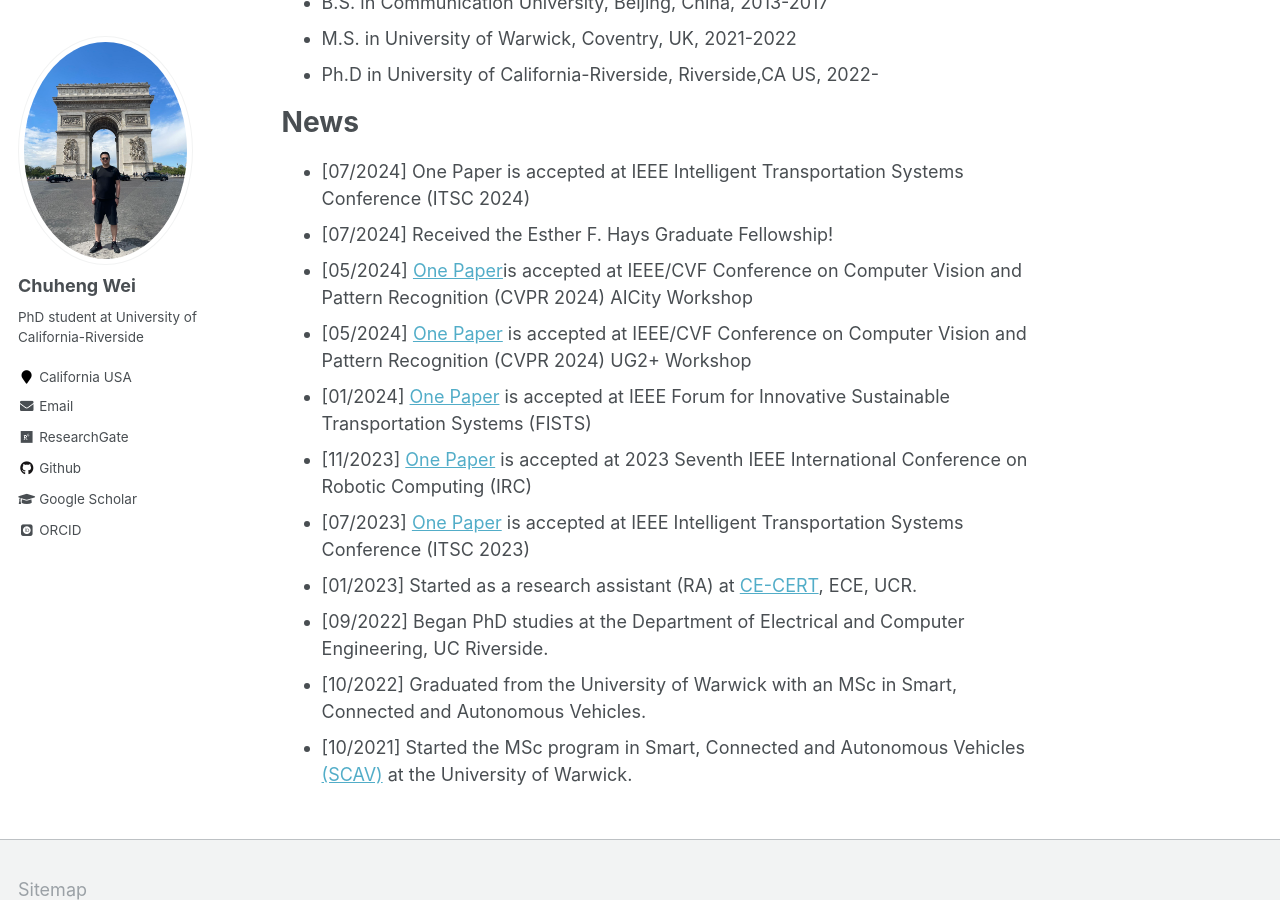
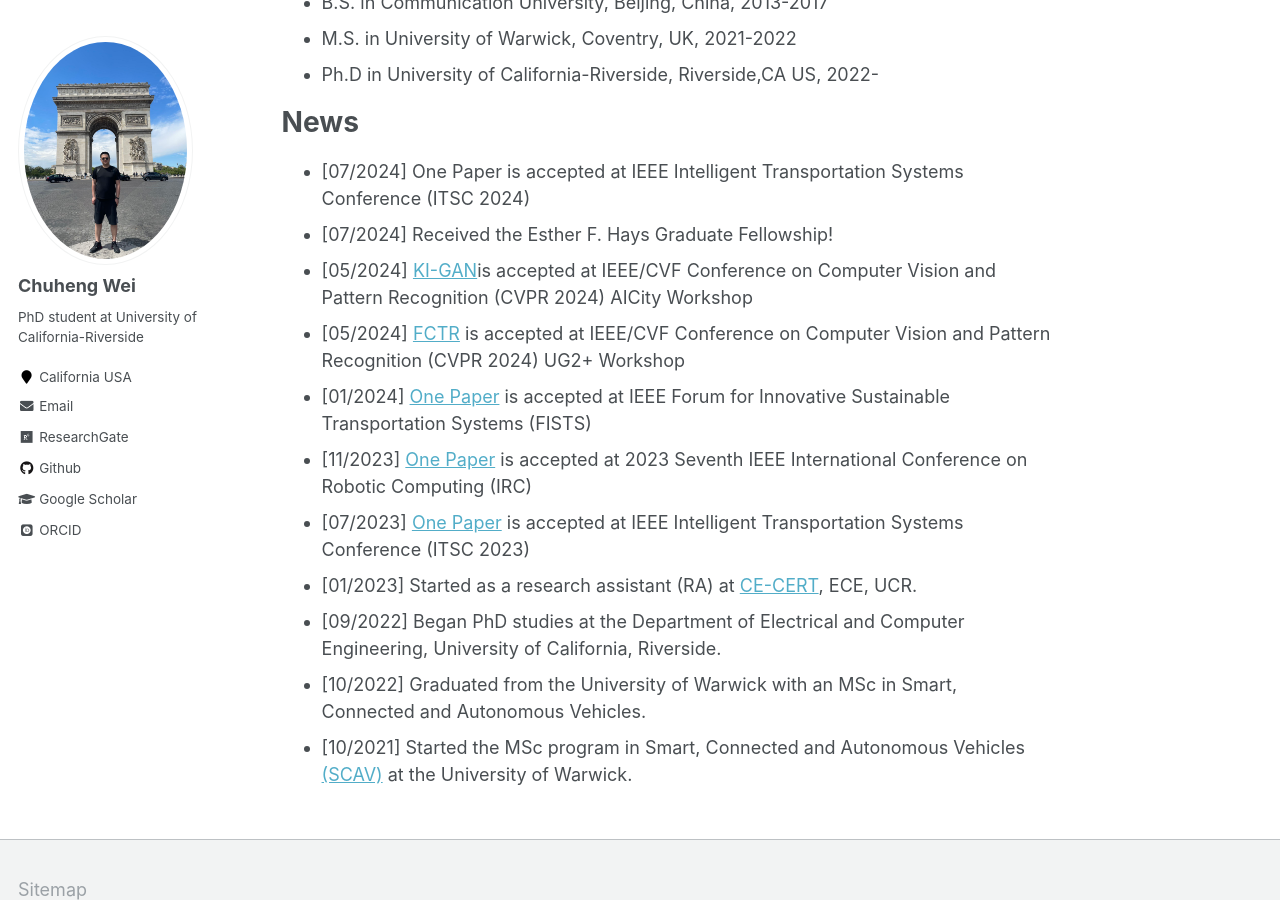
Before and after one commit to ChuhengWei/ChuhengWei.github.io, a Jekyll site: the page built from _pages/about.md, in a window 1280 px wide and 900 px high, scrolled down 590 px. Built offline with Jekyll 4.4.1, drawn with Linux system fonts in a browser that asks for light colours; some web fonts are replaced.

Commit message:
Add news

```diff
--- a/_pages/about.md
+++ b/_pages/about.md
@@ -27,13 +27,13 @@ News
 ======
 - [07/2024] One Paper is accepted at IEEE Intelligent Transportation Systems Conference (ITSC 2024)
 - [07/2024] Received the Esther F. Hays Graduate Fellowship!
-- [05/2024] [One Paper](https://openaccess.thecvf.com/content/CVPR2024W/AICity/html/Wei_KI-GAN_Knowledge-Informed_Generative_Adversarial_Networks_for_Enhanced_Multi-Vehicle_Trajectory_Forecasting_CVPRW_2024_paper.html)is accepted at IEEE/CVF Conference on Computer Vision and Pattern Recognition (CVPR 2024) AICity Workshop
-- [05/2024] [One Paper](https://openaccess.thecvf.com/content/CVPR2024W/UG2/html/Wei_Feature_Corrective_Transfer_Learning_End-to-End_Solutions_to_Object_Detection_in_CVPRW_2024_paper.html) is accepted at IEEE/CVF Conference on Computer Vision and Pattern Recognition (CVPR 2024) UG2+ Workshop
+- [05/2024] [KI-GAN](https://openaccess.thecvf.com/content/CVPR2024W/AICity/html/Wei_KI-GAN_Knowledge-Informed_Generative_Adversarial_Networks_for_Enhanced_Multi-Vehicle_Trajectory_Forecasting_CVPRW_2024_paper.html)is accepted at IEEE/CVF Conference on Computer Vision and Pattern Recognition (CVPR 2024) AICity Workshop
+- [05/2024] [FCTR](https://openaccess.thecvf.com/content/CVPR2024W/UG2/html/Wei_Feature_Corrective_Transfer_Learning_End-to-End_Solutions_to_Object_Detection_in_CVPRW_2024_paper.html) is accepted at IEEE/CVF Conference on Computer Vision and Pattern Recognition (CVPR 2024) UG2+ Workshop
 - [01/2024] [One Paper](https://ieeexplore.ieee.org/abstract/document/10485546) is accepted at IEEE Forum for Innovative Sustainable Transportation Systems (FISTS)
 - [11/2023] [One Paper](https://ieeexplore.ieee.org/abstract/document/10473585) is accepted at 2023 Seventh IEEE International Conference on Robotic Computing (IRC)
 - [07/2023] [One Paper](https://ieeexplore.ieee.org/abstract/document/10422473) is accepted at IEEE Intelligent Transportation Systems Conference (ITSC 2023)
 - [01/2023] Started as a research assistant (RA) at [CE-CERT](https://www.cert.ucr.edu/), ECE, UCR.
-- [09/2022] Began PhD studies at the Department of Electrical and Computer Engineering, UC Riverside.
+- [09/2022] Began PhD studies at the Department of Electrical and Computer Engineering, University of California, Riverside.
 - [10/2022] Graduated from the University of Warwick with an MSc in Smart, Connected and Autonomous Vehicles.
 - [10/2021] Started the MSc program in Smart, Connected and Autonomous Vehicles [(SCAV)](https://warwick.ac.uk/fac/sci/wmg/study/masters-degrees/connected-autonomous-vehicles/) at the University of Warwick.
 
```
Also changed, not shown: _publications/2022-04-15-paper-1.md (+3 -4 lines).
